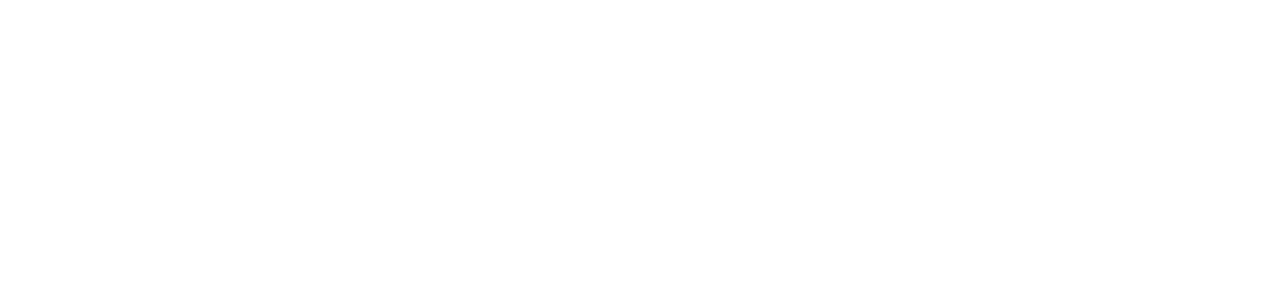
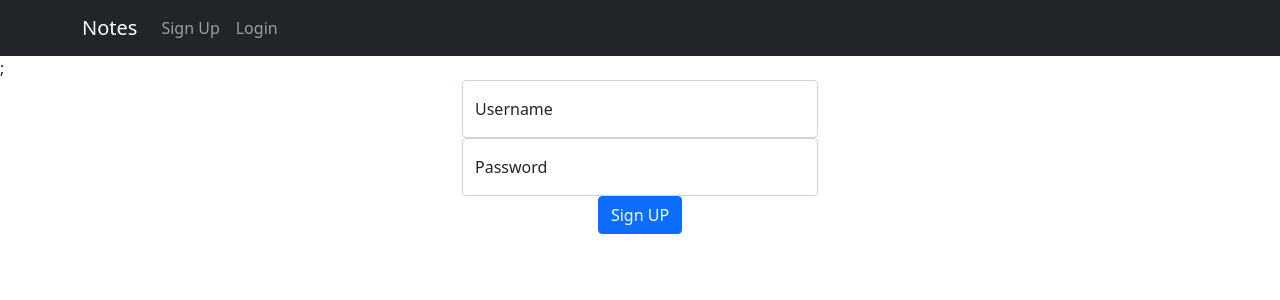
Before and after one commit to aliraad79/web-hw3, a React (Create React App) app in the folder frontend/: page /signup in a window 1280 px wide. Before the commit this address had no page. Shown: the top 300 px of the page. Built offline with nearby package versions, Linux system fonts and the light colour scheme.

Commit message:
Add signup page

```diff
--- a/frontend/src/App.js
+++ b/frontend/src/App.js
@@ -3,8 +3,9 @@
 
 import Login from "./components/Login";
 import Notes from "./components/Notes";
-import Signout from "./components/Signout"
-import 'bootstrap/dist/css/bootstrap.min.css';
+import Signout from "./components/Signout";
+import SignUp from "./components/SignUp";
+import "bootstrap/dist/css/bootstrap.min.css";
 
 function App() {
   return (
@@ -12,7 +13,8 @@
       <Routes>
         <Route path="/" element={<Login />} />
         <Route path="/notes" element={<Notes />} />
-        <Route path="/signout" element={<Signout />}/>
+        <Route path="/signup" element={<SignUp />} />
+        <Route path="/signout" element={<Signout />} />
       </Routes>
     </Router>
   );
--- a/frontend/src/components/Navbar.js
+++ b/frontend/src/components/Navbar.js
@@ -15,7 +15,10 @@
                   <Nav.Link href="/signout">Sign Out</Nav.Link>
                 </>
               ) : (
-                <Nav.Link href="/">Sign In</Nav.Link>
+                <>
+                <Nav.Link href="/signup">Sign Up</Nav.Link>
+                <Nav.Link href="/">Login</Nav.Link>
+                </>
               )}
             </Nav>
           </Navbar.Collapse>
--- /dev/null
+++ b/frontend/src/components/SignUp.js
@@ -0,0 +1,100 @@
+import {
+  Form,
+  Button,
+  Modal,
+  FloatingLabel,
+  Container,
+  Row,
+  Col,
+} from "react-bootstrap";
+import { useState } from "react";
+import { Navigate, useNavigate } from "react-router-dom";
+import BASE_SERVER_URL from "../consts";
+import MyNavbar from "./Navbar";
+
+const Login = () => {
+  const [username, setUsername] = useState("");
+  const [password, setPassword] = useState("");
+  const [showModalError, setShowModalError] = useState(false);
+
+  const handleClose = () => setShowModalError(false);
+  const navigate = useNavigate();
+
+  const signup_user = async (event) => {
+    event.preventDefault();
+    await fetch(`${BASE_SERVER_URL}/signup`, {
+      method: "POST",
+      body: JSON.stringify({
+        username: username,
+        password: password,
+        is_admin: false,
+      }),
+    })
+      .then((response) => {
+        if (response.status === 200) {
+          return response.json();
+        } else {
+          setShowModalError(true);
+        }
+      })
+      .then((response) => {
+        navigate("/", { replace: true });
+      });
+  };
+
+  const token = localStorage.token;
+  return token ? (
+    <Navigate to={{ pathname: "/notes" }} />
+  ) : (
+    <>
+      <MyNavbar />
+      <Container>
+        <Row>
+          <Col></Col>
+          <Col>
+            <Form onSubmit={signup_user}>
+              <FloatingLabel label="Username">
+                <Form.Control
+                  type="username"
+                  placeholder="username"
+                  onChange={(e) => {
+                    setUsername(e.target.value);
+                  }}
+                />
+              </FloatingLabel>
+
+              <FloatingLabel label="Password">
+                <Form.Control
+                  type="password"
+                  placeholder="Password"
+                  onChange={(e) => {
+                    setPassword(e.target.value);
+                  }}
+                />
+              </FloatingLabel>
+              <center>
+                <Button variant="primary" type="submit">
+                  Sign UP
+                </Button>
+              </center>
+            </Form>
+          </Col>
+          <Col></Col>
+        </Row>
+        <Modal show={showModalError} onHide={handleClose}>
+          <Modal.Header closeButton>
+            <Modal.Title>Sign up Error</Modal.Title>
+          </Modal.Header>
+          <Modal.Body>Username or password is incorrect</Modal.Body>
+          <Modal.Footer>
+            <Button variant="primary" onClick={handleClose}>
+              OK
+            </Button>
+          </Modal.Footer>
+        </Modal>
+      </Container>
+    </>
+  );
+};
+
+export default Login;
```
